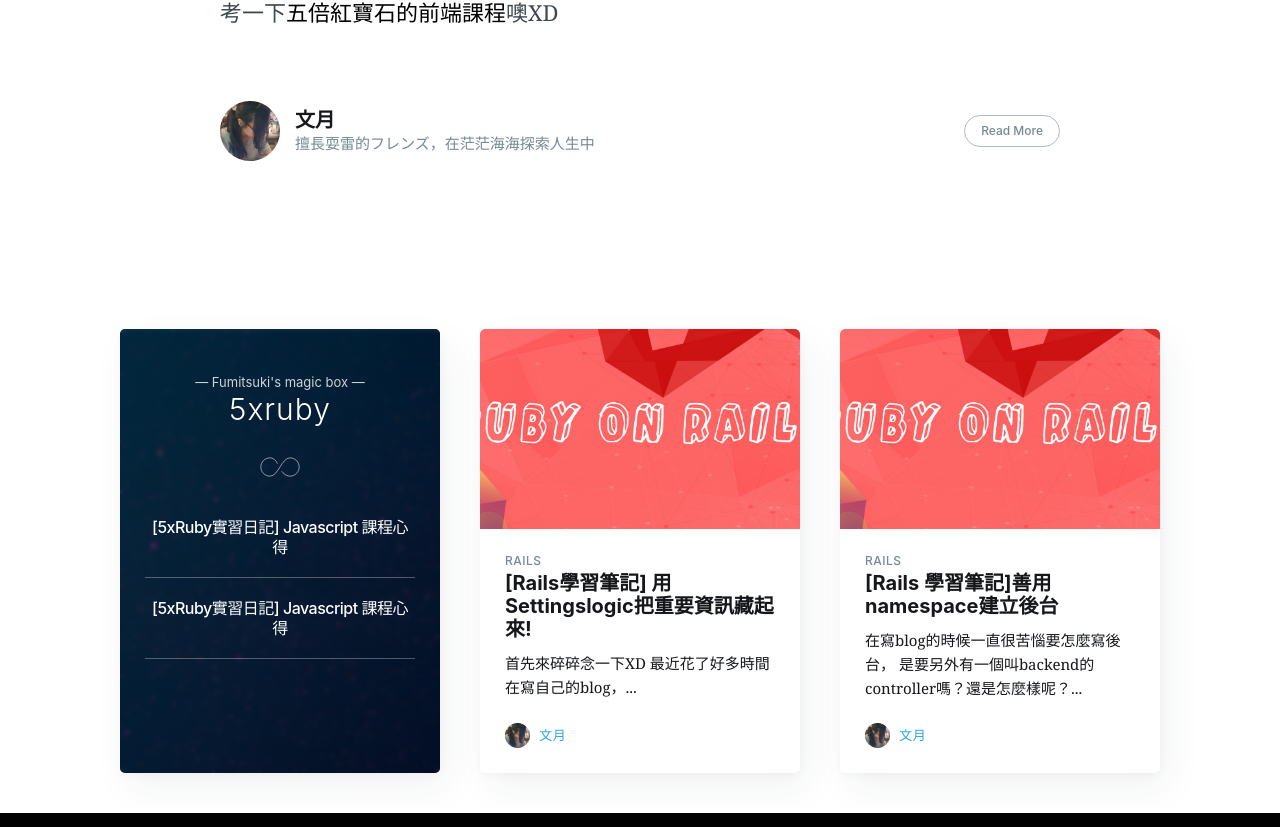
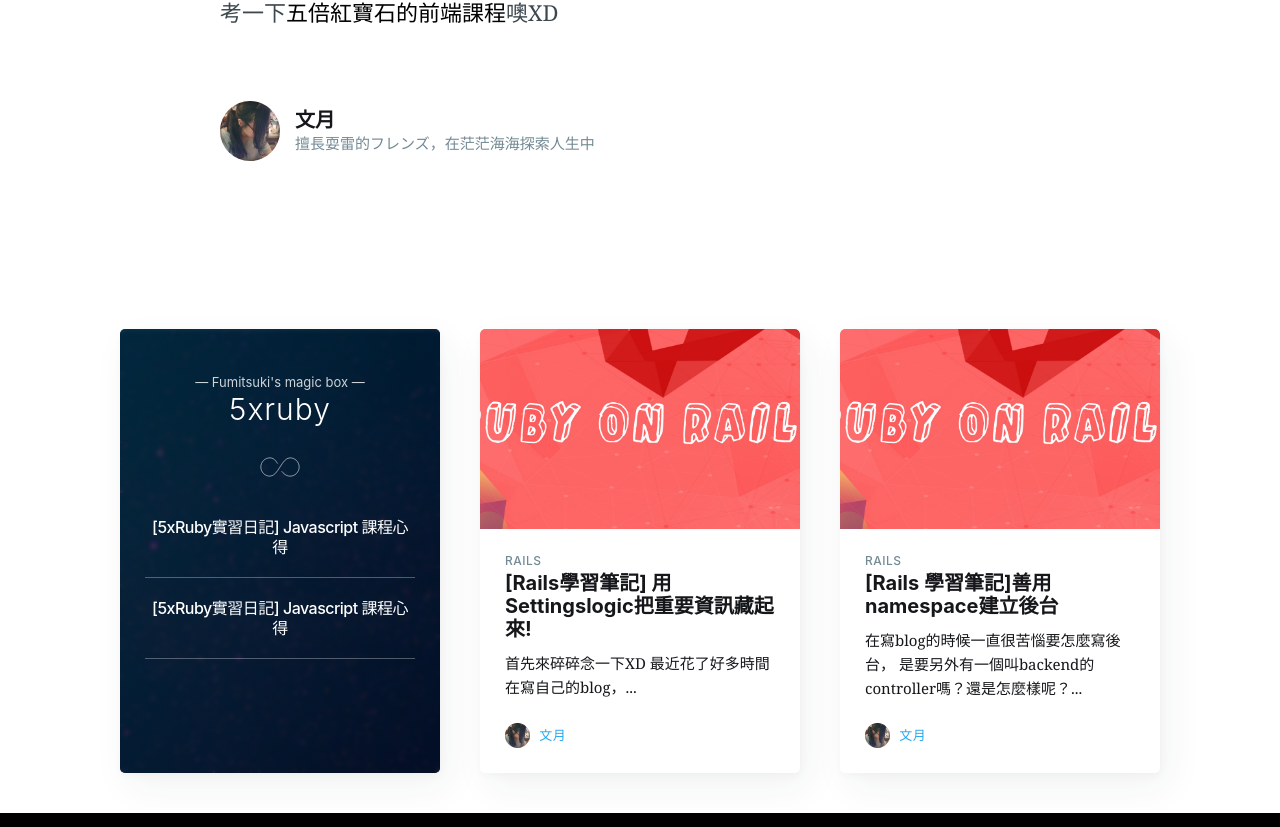
Before and after one commit to requiemformemories/blog, a Jekyll site: the page built from _posts/2016-04-28-2016-spring-5xruby-html&css-course.markdown, in a window 1280 px wide. Shown: the part 1456-2283 px from the top of the page. Built offline with Jekyll 4.4.1, drawn with Linux system fonts in a browser that asks for light colours; nearby versions of some CDN libraries; comment, search, counter and statistics services are not loaded.

Commit message:
fix: remove broken author link

```diff
--- a/_layouts/post.html
+++ b/_layouts/post.html
@@ -79,9 +79,6 @@ into the {body} of the default.hbs template -->
                                 {% endif %}
                             </section>
                         </section>
-                        <div class="post-full-footer-right">
-                            <a class="author-card-button" href="{{ site.baseurl }}author/{{ page.author }}">Read More</a>
-                        </div>
                     {% endif %}
                 {% endfor %}
                 <!-- /author  -->
```
